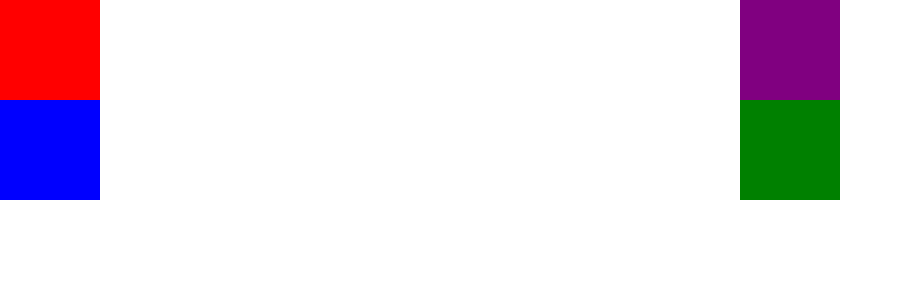
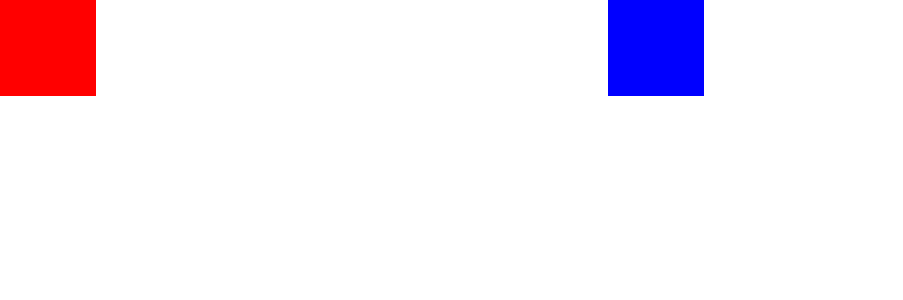
Before and after one commit to wayland-i/css-practice, a React (Create React App) app in the folder replit-homepage/: page / in a window 1280 px wide. Shown: the top 300 px of the page, without its empty margins (0-903 px from the left). Built offline with nearby package versions, Linux system fonts and the light colour scheme.

Commit message:
feat: another solution to the code sandbox css problem, no styled components

```diff
--- a/replit-homepage/src/App.css
+++ b/replit-homepage/src/App.css
@@ -1,38 +1,19 @@
 .App {
-  text-align: center;
+  display: flex;
+  width: 100%;
+  height: 100%;
+
 }
 
-.App-logo {
-  height: 40vmin;
-  pointer-events: none;
+.div1 {
+  background-color: red;
+  height: 6rem;
+  width: 6rem;
 }
 
-@media (prefers-reduced-motion: no-preference) {
-  .App-logo {
-    animation: App-logo-spin infinite 20s linear;
-  }
+.div2 {
+  background-color: blue;
+  height: 6rem;
+  width: 6rem;
+  margin-left: 40%;
 }
-
-.App-header {
-  background-color: #282c34;
-  min-height: 100vh;
-  display: flex;
-  flex-direction: column;
-  align-items: center;
-  justify-content: center;
-  font-size: calc(10px + 2vmin);
-  color: white;
-}
-
-.App-link {
-  color: #61dafb;
-}
-
-@keyframes App-logo-spin {
-  from {
-    transform: rotate(0deg);
-  }
-  to {
-    transform: rotate(360deg);
-  }
-}
--- a/replit-homepage/src/App.js
+++ b/replit-homepage/src/App.js
@@ -1,56 +1,17 @@
-// import './App.css';
-import styled from 'styled-components';
-
-const Red = styled.div`
-  background-color: red;
-  width: 100px;
-  height: 100px;
-`
-const Blue = styled.div`
-  background-color: blue;
-  width: 100px;
-  height: 100px;
-`
-const Purple = styled.div`
-  background-color: purple;
-  width: 100px;
-  height: 100px;
-`
-const Green = styled.div`
-  background-color: green;
-  width: 100px;
-  height: 100px;
-`
-
-const MiniWrap = styled.div`
-    display: flex;
-    flex-direction: column;
-    margin: 0 50% 0 0;
-`
-
-const Wrap = styled.div`
-  display: flex;
-  width: 100%;
-  height: 100%;
-
-`
+import './App.css';
 
 
 function App() {
   return (
-    <Wrap>
+    <div className='App'>
+      <div className='div1'>
 
-      <MiniWrap>
-        <Red className='red' />
-        <Blue className='red' />
-      </MiniWrap>
+      </div>
 
-      <MiniWrap>
-        <Purple className='red' />
-        <Green className='red' />
-      </MiniWrap>
+      <div className='div2'>
 
-    </Wrap>
+      </div>
+    </div>
   );
 }
 
```
